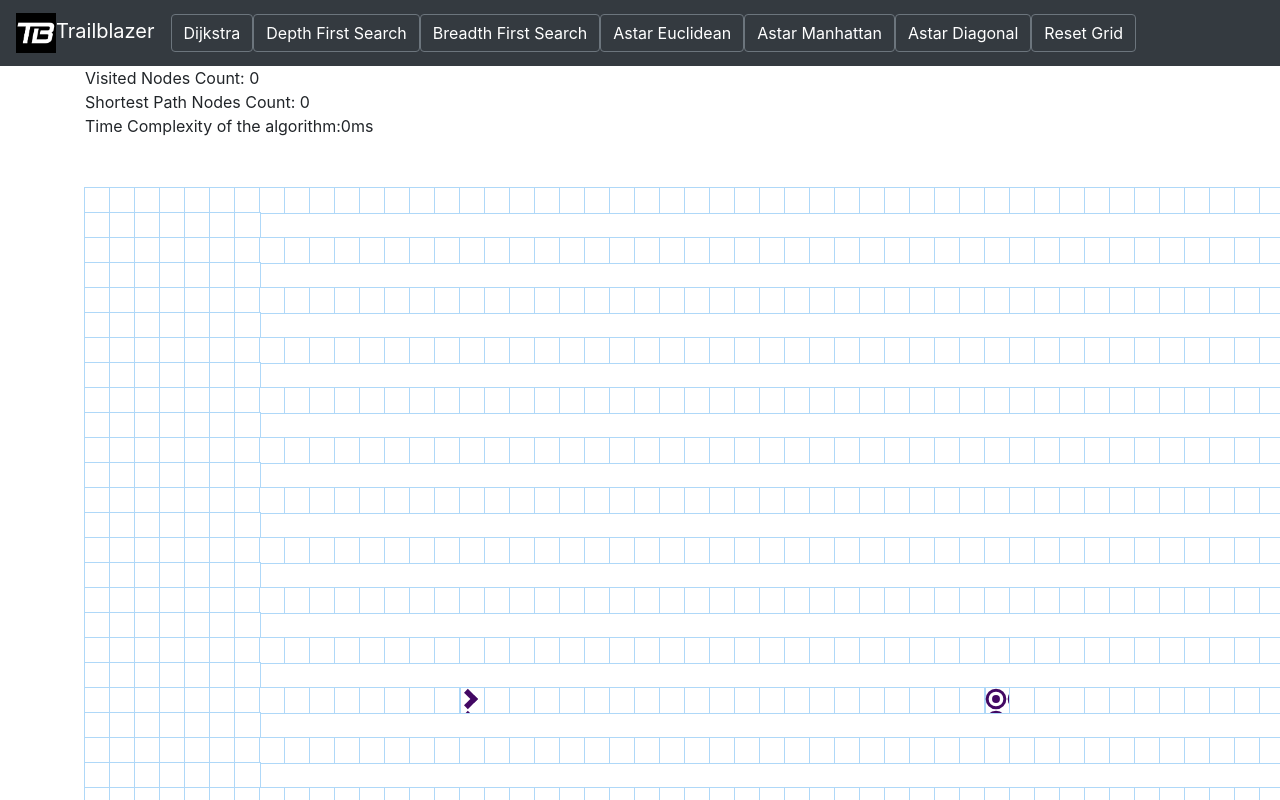
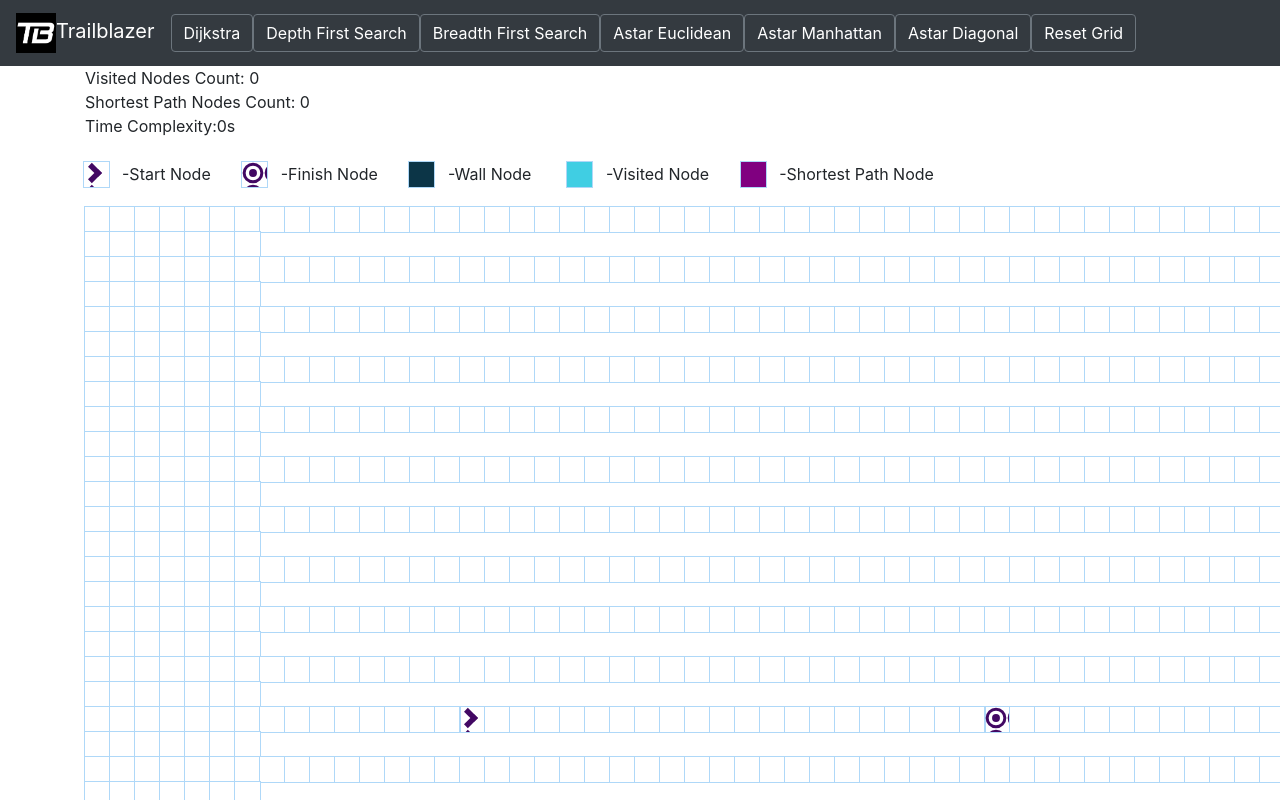
Before and after one commit to Shishira1203/Trailblazer, a React (Create React App) app in the folder tb/: page / in a window 1280 px wide. Shown: the top 800 px of the page. Built offline with nearby package versions, Linux system fonts and the light colour scheme.

Commit message:
Added description

```diff
--- a/tb/src/App.css
+++ b/tb/src/App.css
@@ -1,50 +1,54 @@
-.welcome{
+.welcome {
   margin: unset;
   width: 80%;
   padding: 260px;
   padding-top: 370px;
   padding-left: 700px;
 }
-.modalbg{
-  background:url('./shared/gi.gif');
+.modalbg {
+  background: url("./shared/gi.gif");
   background-size: cover;
 }
-.node{
+.node {
   width: 25px;
   height: 25px;
   outline: 1px solid rgb(175, 216, 248);
   display: inline-block;
   background-color: white;
 }
+.container {
+  padding: 0%;
+  margin-bottom: 0%;
+}
 .node-finish {
-  background:url('./shared/circle.svg');
+  background: url("./shared/circle.svg");
 }
 
 .node-start {
-  background:url('./shared/triangletwo-right.svg');
+  background: url("./shared/triangletwo-right.svg");
 }
 
-.node-start-visited{
+.node-start-visited {
   box-shadow: inset 0 0 0 1000px rgba(0, 190, 218, 0.7);
-  background:url('./shared/triangletwo-right.svg');
+  background: url("./shared/triangletwo-right.svg");
 }
 
-.node-start-shortest-path{
+.node-start-shortest-path {
   box-shadow: inset 0 0 0 1000px rgba(128, 0, 128, 0.7);
-  background:url('./shared/triangletwo-right.svg');
+  background: url("./shared/triangletwo-right.svg");
 }
 
-.node-finish-visited{
+.node-finish-visited {
   box-shadow: inset 0 0 0 1000px rgba(0, 190, 218, 0.7);
-  background:url('./shared/circle.svg');
+  background: url("./shared/circle.svg");
 }
 
-.node-finish-shortest-path{
+.node-finish-shortest-path {
   box-shadow: inset 0 0 0 1000px rgba(128, 0, 128, 0.7);
-  background:url('./shared/circle.svg');
+  background: url("./shared/circle.svg");
 }
 
-div[disabled]{
+div[disabled] {
   pointer-events: none;
 }
 .node-visited {
@@ -80,7 +84,6 @@ div[disabled]{
   }
 }
 
-
 .node-wall {
   animation-name: wallAnimation;
   animation-duration: 0.5s;
@@ -102,9 +105,8 @@ div[disabled]{
   }
 }
 
-
-.grid{
-  margin-top: 50px;
+.grid {
+  margin-top: 20px;
   margin-left: 100px;
 }
 
--- a/tb/src/components/MainComponent.jsx
+++ b/tb/src/components/MainComponent.jsx
@@ -385,7 +385,14 @@ export default class Trailblazer extends Component {
                 <div className="container">
                     <div>Visited Nodes Count: {visitedCount}</div>
                     <div>Shortest Path Nodes Count: {shortestPathCount}</div>
-                    <div>Time Complexity of the algorithm:{timeComplexity}ms</div>
+                    <div>Time Complexity:{timeComplexity}s</div><br/>
+                    <div className="row">
+                    &nbsp;&nbsp;&nbsp;<div className='node node-start'></div>&nbsp;&nbsp;&nbsp;-Start Node&nbsp;&nbsp;&nbsp;&nbsp;&nbsp;&nbsp;&nbsp;
+                        <div className='node node-finish'></div>&nbsp;&nbsp;&nbsp;-Finish Node&nbsp;&nbsp;&nbsp;&nbsp;&nbsp;&nbsp;&nbsp;
+                        <div className='node node-wall'></div>&nbsp;&nbsp;&nbsp;-Wall Node&nbsp;&nbsp;&nbsp;&nbsp;&nbsp;&nbsp;&nbsp;&nbsp;
+                        <div className='node node-visited'></div>&nbsp;&nbsp;&nbsp;-Visited Node&nbsp;&nbsp;&nbsp;&nbsp;&nbsp;&nbsp;&nbsp;
+                        <div className='node node-shortest-path'></div>&nbsp;&nbsp;&nbsp;-Shortest Path Node
+                    </div>
                 </div>
 
                 <div className="grid" disabled={disabled}>
```
Also changed, not shown: 1 other file (tests, documents, lock files or other folders).
